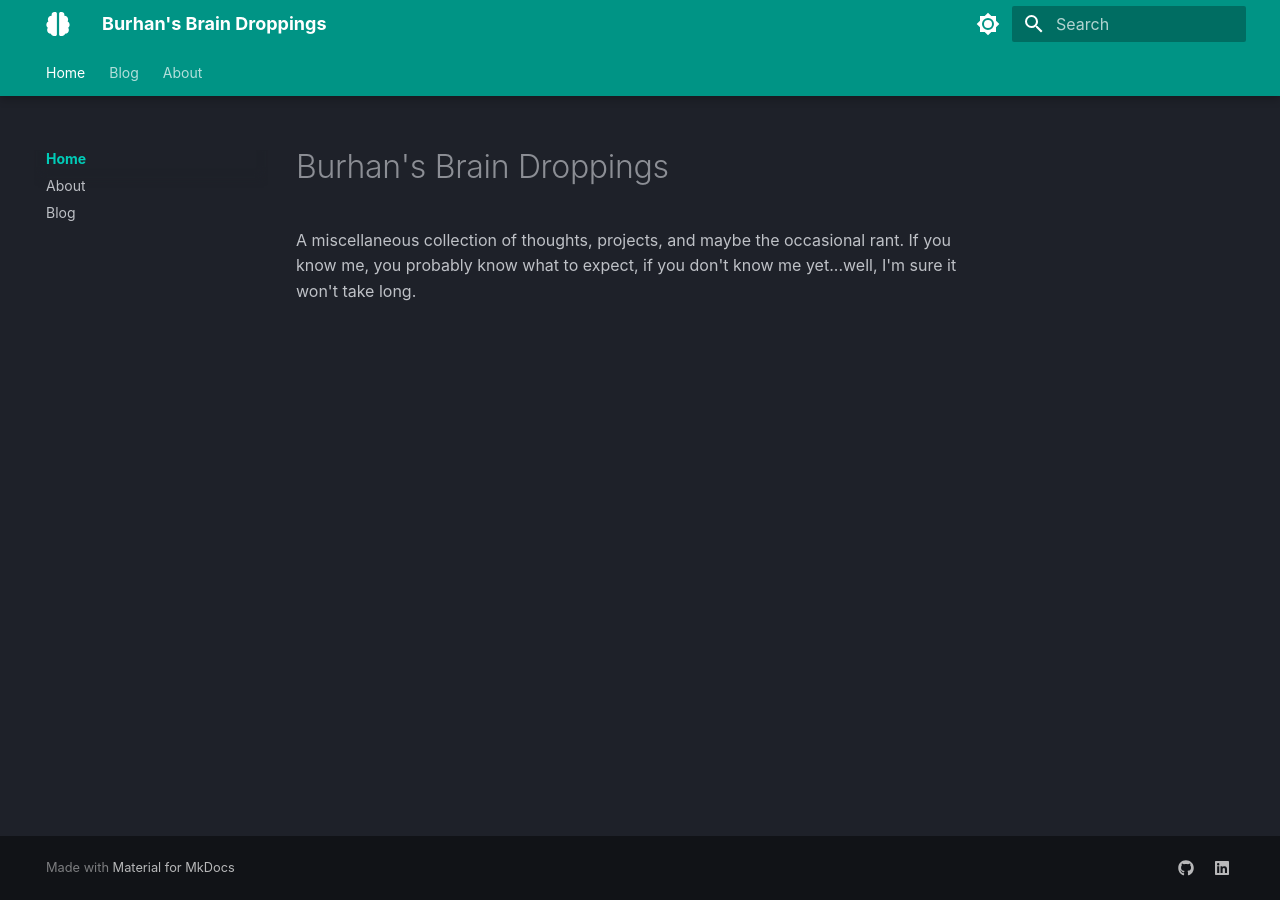
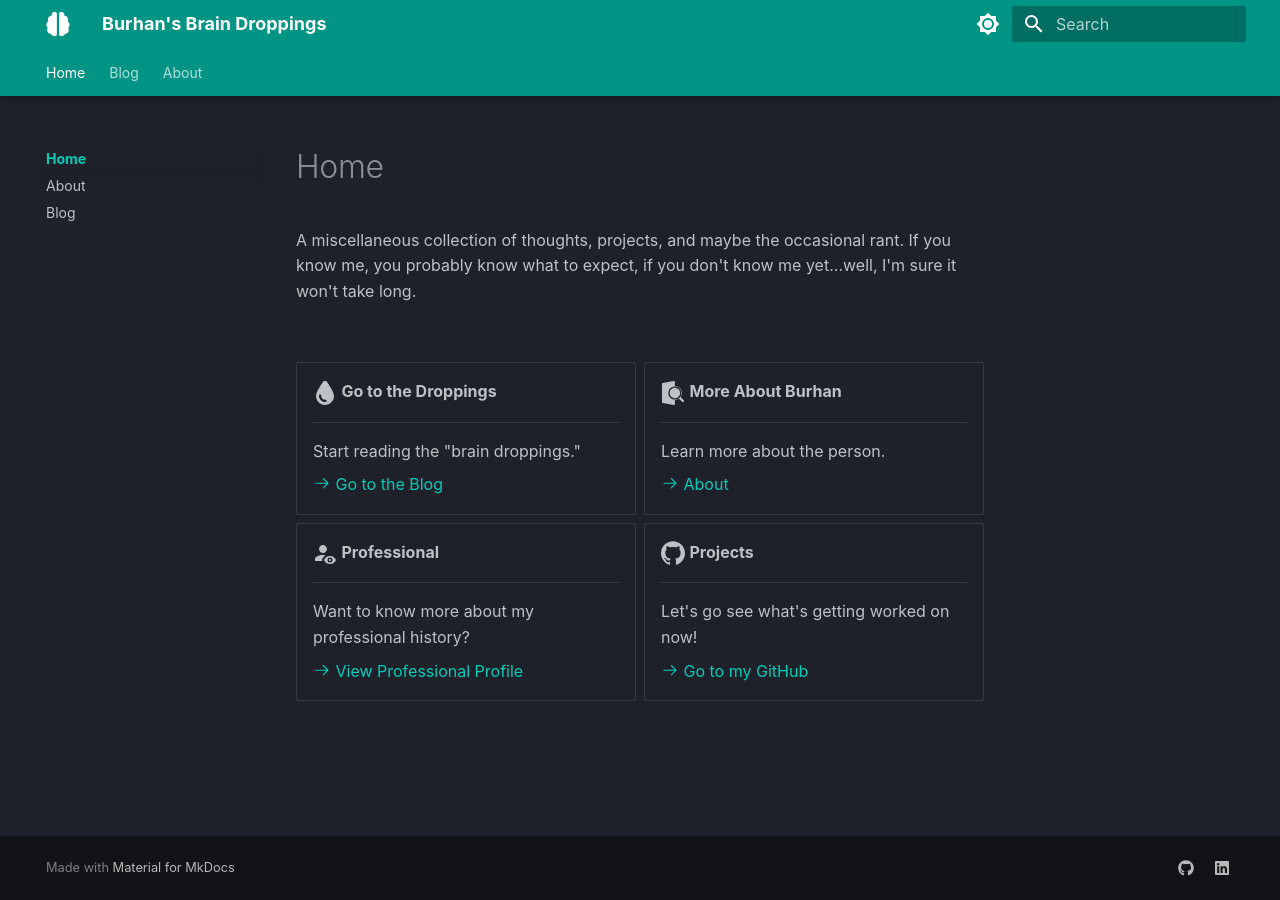
Before and after one commit to Burhan-Q/burhans-brain-droppings, an MkDocs documentation site: the page built from docs/index.md, in a window 1280 px wide. Built offline with MkDocs 1.6.1 and Material for MkDocs 9.7.7, drawn with Linux system fonts in a browser that asks for light colours.

Commit message:
add grid navigation to home page

```diff
--- a/docs/index.md
+++ b/docs/index.md
@@ -3,8 +3,42 @@
   Burhan-Q
 ---
 
-# Burhan's Brain Droppings
-
 A miscellaneous collection of thoughts, projects, and maybe the occasional rant. If you know me, you probably know what to expect, if you don't know me yet...well, I'm sure it won't take long.
 
-<!-- TODO: Add button navigation -->
+<br>
+
+<div class="grid cards" markdown>
+
+-   :fontawesome-solid-droplet:{ .lg .middle } __Go to the Droppings__
+
+    ---
+
+    Start reading the "brain droppings."
+
+    [:octicons-arrow-right-24: Go to the Blog](./blog/index.md)
+
+-   :simple-quicklook:{ .lg .middle } __More About Burhan__
+
+    ---
+
+    Learn more about the person.
+
+    [:octicons-arrow-right-24: About](./about/index.md)
+
+-   :material-account-eye:{ .lg .middle } __Professional__
+
+    ---
+
+    Want to know more about my professional history?
+
+    [:octicons-arrow-right-24: View Professional Profile](./about/profile.md)
+
+-   :simple-github:{ .lg .middle } __Projects__
+
+    ---
+
+    Let's go see what's getting worked on now!
+
+    [:octicons-arrow-right-24: Go to my GitHub](https://github.com/Burhan-Q)
+
+</div>
```
